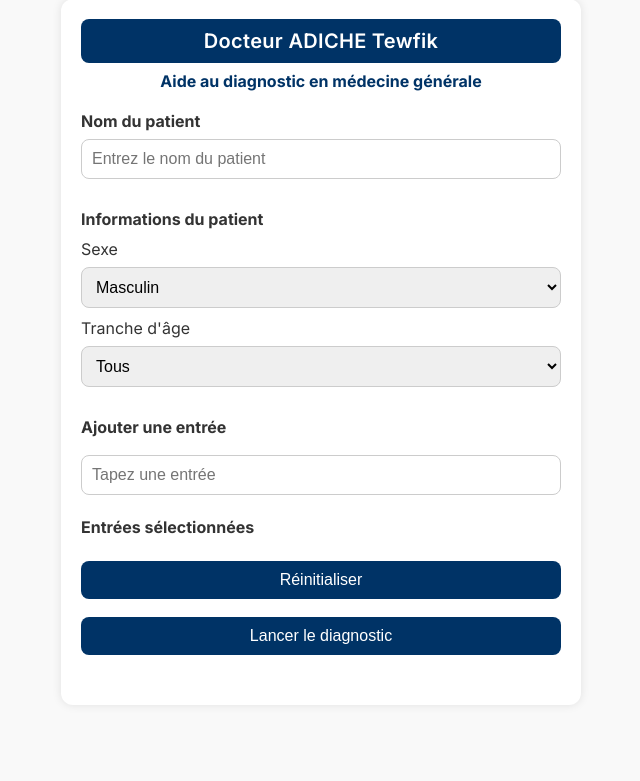
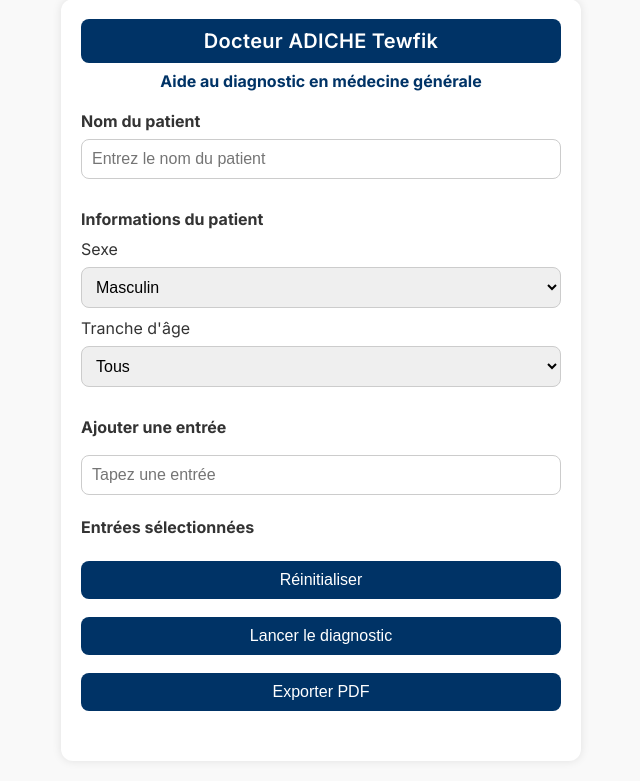
Before and after one commit to ADICHE213/ExeDocteur, a Flask app: page / in a window 1280 px wide. Shown: the part 21-802 px from the top of the page, without its empty margins (319-959 px from the left). Before the commit the page ends 676 px from the top, so only its background shows below. Run offline with Flask 3, Linux system fonts and the light colour scheme; some libraries are stand-ins or nearby versions.

Commit message:
Update index.html

```diff
--- a/templates/index.html
+++ b/templates/index.html
@@ -206,11 +206,11 @@
         <ul id="listeSymptomes"></ul>
 
         <button onclick="reinitialiserEntrees()">Réinitialiser</button>
-
-
         <button onclick="envoyerDiagnostic()">Lancer le diagnostic</button>
+        <button onclick="exporterPDF()">Exporter PDF</button>
         <div id="resultat"></div>
     </div>
+<script src="https://cdnjs.cloudflare.com/ajax/libs/jspdf/2.5.1/jspdf.umd.min.js"></script>
 <script src="{{ url_for('static', filename='script.js') }}"></script>
 </body>
 </html>
```
